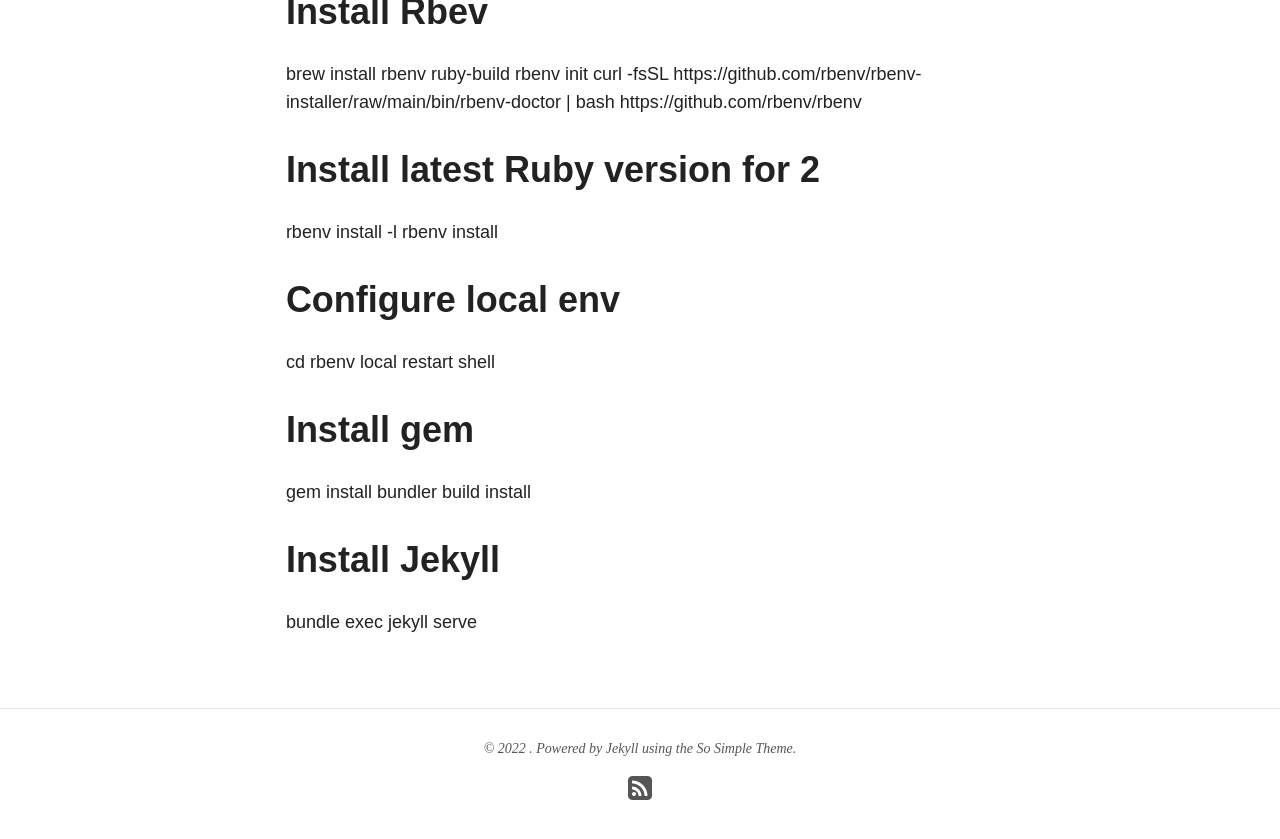
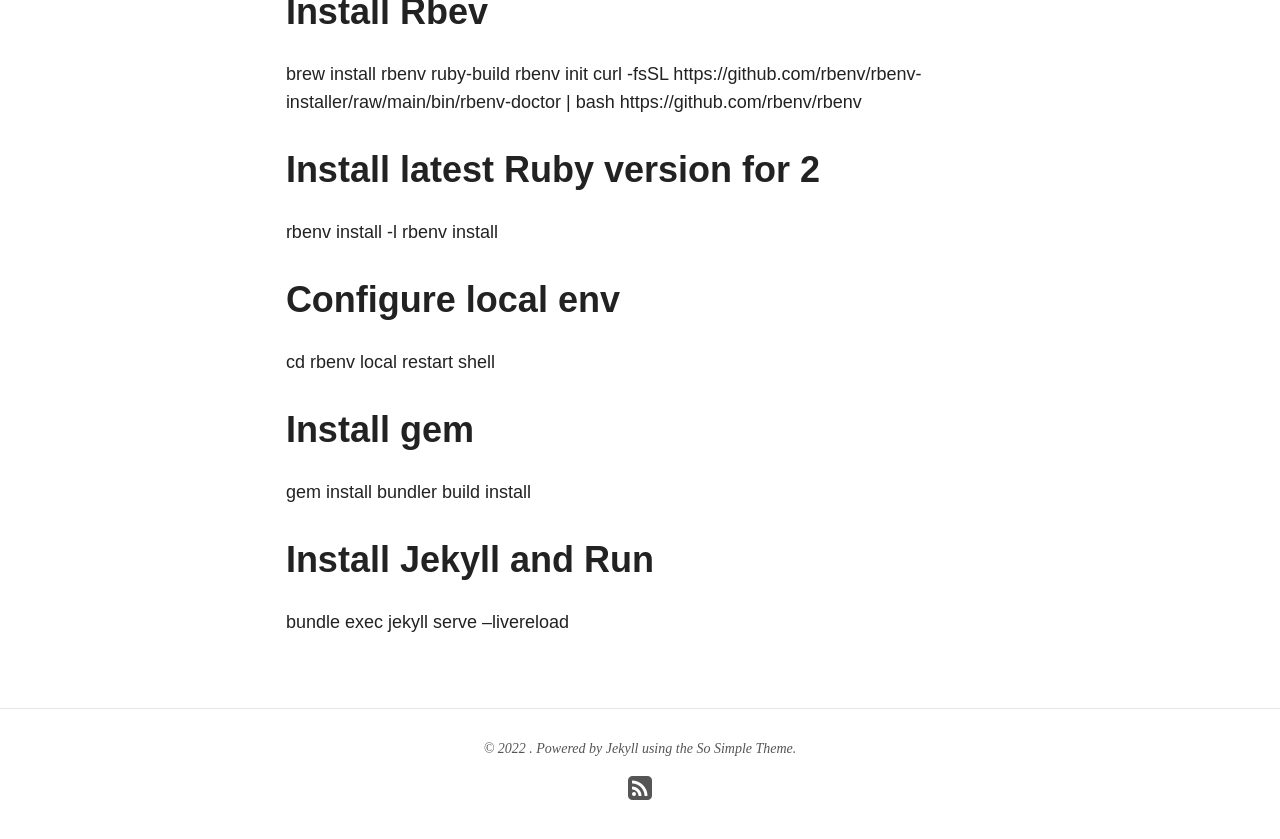
Before and after one commit to DevanR/devanr.github.io, a Jekyll site: the page built from SETUP.md, in a window 1280 px wide and 900 px high, scrolled down 613 px. Shown: the top 839 px of the window. Built offline with Jekyll 4.4.1, drawn with Linux system fonts in a browser that asks for light colours; nearby versions of some CDN libraries; our own code applies the rules of GitHub Pages for plain Markdown files.

Commit message:
Updated setup notes.

```diff
--- a/SETUP.md
+++ b/SETUP.md
@@ -17,5 +17,5 @@ restart shell
 gem install bundler
 build install
 
-# Install Jekyll
-bundle exec jekyll serve
+# Install Jekyll and Run
+bundle exec jekyll serve --livereload
```
